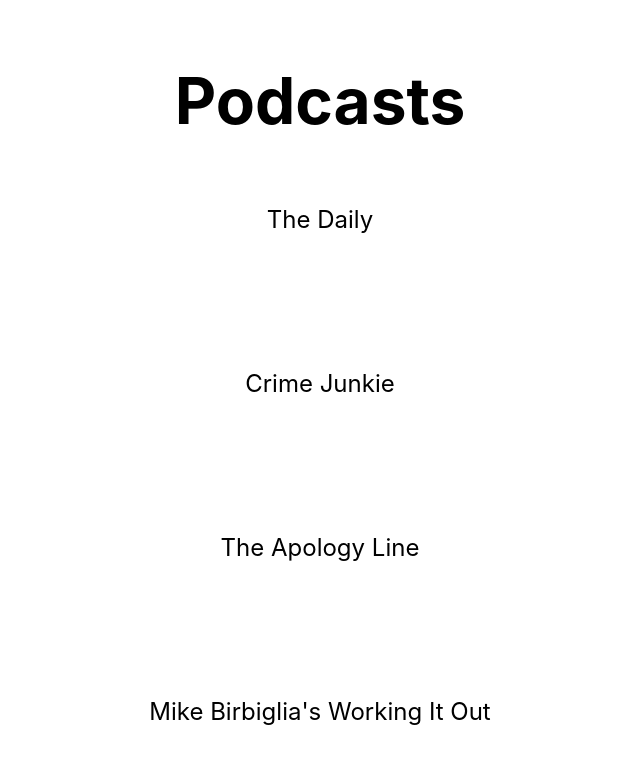
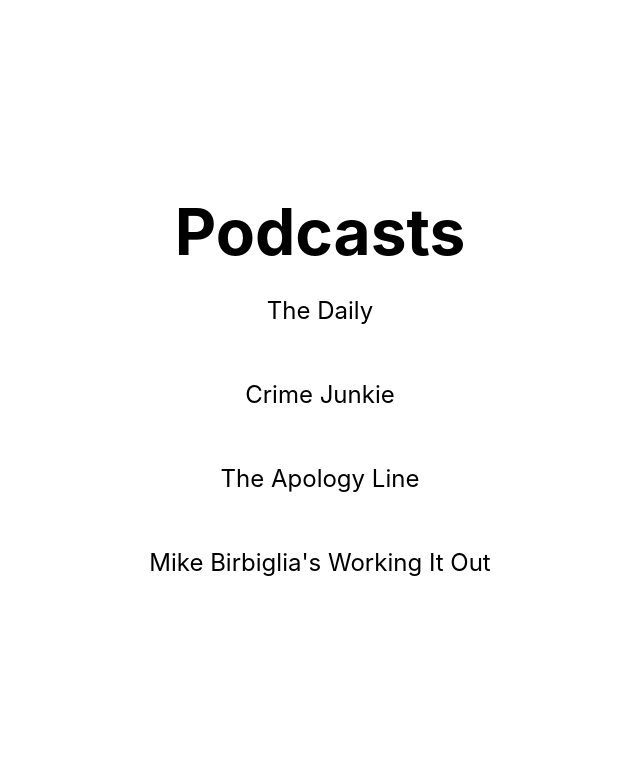
Before and after one commit to bmanderino/podcasts, a Next.js app: page / in a window 1280 px wide. Shown: the top 764 px of the page, without its empty margins (320-960 px from the left). Built offline with nearby package versions, Linux system fonts and the light colour scheme.

Commit message:
fetching xml. populating show pages

```diff
--- /dev/null
+++ b/data/podcasts.json
@@ -0,0 +1,24 @@
+{
+  "podcasts": [
+    {
+      "id": "the-daily",
+      "title": "The Daily",
+      "feed": "https://feeds.simplecast.com/54nAGcIl"
+    },
+    {
+      "id": "crime-junkie",
+      "title": "Crime Junkie",
+      "feed": "https://feeds.simplecast.com/qm_9xx0g"
+    },
+    {
+      "id": "apology-line",
+      "title": "The Apology Line",
+      "feed": "https://rss.art19.com/apology-line"
+    },
+    {
+      "id": "working-it-out",
+      "title": "Mike Birbiglia's Working It Out",
+      "feed": "https://workingitout.libsyn.com/rss"
+    }
+  ]
+}
--- a/pages/index.js
+++ b/pages/index.js
@@ -3,29 +3,7 @@ import Image from 'next/image'
 import styles from '../styles/Home.module.css'
 import Link from 'next/link';
 
-
-const PODCASTS = [
-  {
-    id: 'the-daily',
-    title: 'The Daily',
-    feed: 'https://feeds.simplecast.com/54nAGcIl'
-  },
-  {
-    id: 'crime-junkie',
-    title: 'Crime Junkie',
-    feed: 'https://feeds.simplecast.com/qm_9xx0g'
-  },
-  {
-    id: 'apology-line',
-    title: 'The Apology Line',
-    feed: 'https://rss.art19.com/apology-line'
-  },
-  {
-    id: 'working-it-out',
-    title: 'Mike Birbiglia\'s Working It Out',
-    feed: 'https://workingitout.libsyn.com/rss'
-  }
-];
+import {podcasts} from '../data/podcasts.json'
 
 export default function Home() {
   return (
@@ -41,58 +19,12 @@ export default function Home() {
           Podcasts
         </h1>
 
-        {PODCASTS.map(item => (
-          <p className={styles.description}>
-          <Link href="/shows/show">{item.title}</Link>
+        {podcasts.map(item => (
+          <p className={styles.description} key={item.id}>
+          <Link href={`/shows/${item.id}`}>{item.title}</Link>
         </p>
         ))}
-
-
-        {/* <div className={styles.grid}>
-          <a href="https://nextjs.org/docs" className={styles.card}>
-            <h2>Documentation &rarr;</h2>
-            <p>Find in-depth information about Next.js features and API.</p>
-          </a>
-
-          <a href="https://nextjs.org/learn" className={styles.card}>
-            <h2>Learn &rarr;</h2>
-            <p>Learn about Next.js in an interactive course with quizzes!</p>
-          </a>
-
-          <a
-            href="https://github.com/vercel/next.js/tree/canary/examples"
-            className={styles.card}
-          >
-            <h2>Examples &rarr;</h2>
-            <p>Discover and deploy boilerplate example Next.js projects.</p>
-          </a>
-
-          <a
-            href="https://vercel.com/new?utm_source=create-next-app&utm_medium=default-template&utm_campaign=create-next-app"
-            target="_blank"
-            rel="noopener noreferrer"
-            className={styles.card}
-          >
-            <h2>Deploy &rarr;</h2>
-            <p>
-              Instantly deploy your Next.js site to a public URL with Vercel.
-            </p>
-          </a>
-        </div> */}
       </main>
-
-      {/* <footer className={styles.footer}>
-        <a
-          href="https://vercel.com?utm_source=create-next-app&utm_medium=default-template&utm_campaign=create-next-app"
-          target="_blank"
-          rel="noopener noreferrer"
-        >
-          Powered by{' '}
-          <span className={styles.logo}>
-            <Image src="/vercel.svg" alt="Vercel Logo" width={72} height={16} />
-          </span>
-        </a>
-      </footer> */}
     </div>
   )
 }
--- a/styles/Home.module.css
+++ b/styles/Home.module.css
@@ -51,7 +51,6 @@
 }
 
 .description {
-  margin: 4rem 0;
   line-height: 1.5;
   font-size: 1.5rem;
 }
@@ -116,13 +115,16 @@
 }
 
 @media (prefers-color-scheme: dark) {
+
   .card,
   .footer {
     border-color: #222;
   }
+
   .code {
     background: #111;
   }
+
   .logo img {
     filter: invert(1);
   }
```
Also changed, not shown: components/layout.js (+7 -1 lines), package.json (+7 -1 lines), pages/shows/[show].js (+78 -11 lines), pages/shows/show.js (deleted, +0 -25 lines), 1 other file (tests, documents, lock files or other folders).
